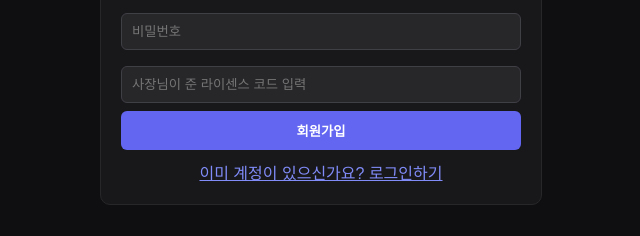
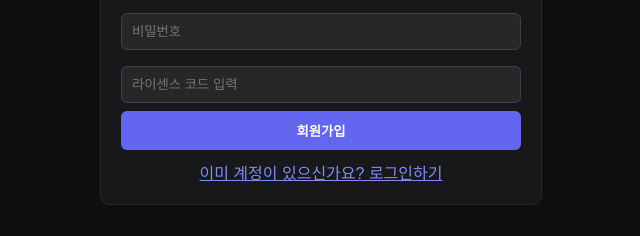
Before and after one commit to luasafedeveloper/luasafe-backend, a plain HTML site: page templates/admin/index.html in a window 1280 px wide. Both pictures are taken after a click on the element "계정이 없으신가요? 회원가입하기". Shown: the part 224-460 px from the top of the page, 319-959 px from the left. Drawn offline with Linux system fonts and the light colour scheme; no server answers.

Commit message:
Update index.html

```diff
--- a/templates/admin/index.html
+++ b/templates/admin/index.html
@@ -31,7 +31,7 @@
 
         <!-- 회원가입 시에만 나타나는 라이센스 코드 입력란 -->
         <div id="inviteBox" style="display: none;">
-            <input type="text" id="inviteCode" placeholder="사장님이 준 라이센스 코드 입력">
+            <input type="text" id="inviteCode" placeholder="라이센스 코드 입력">
         </div>
 
         <button id="authBtn" class="btn-primary" onclick="handleAuth()">로그인</button>
```
